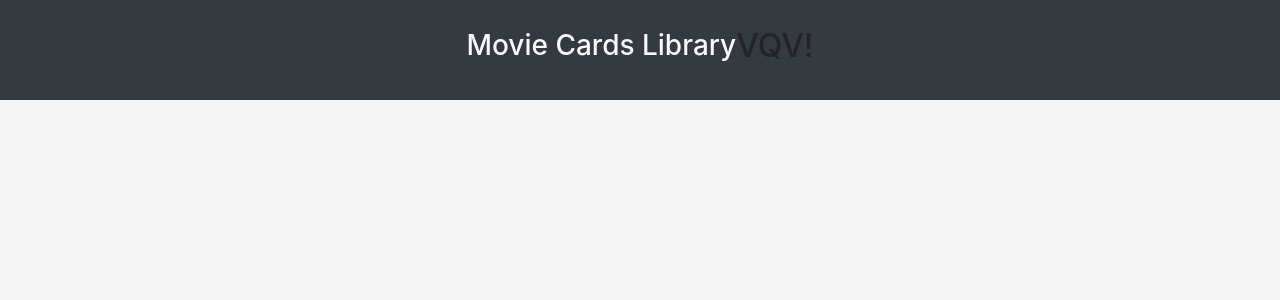
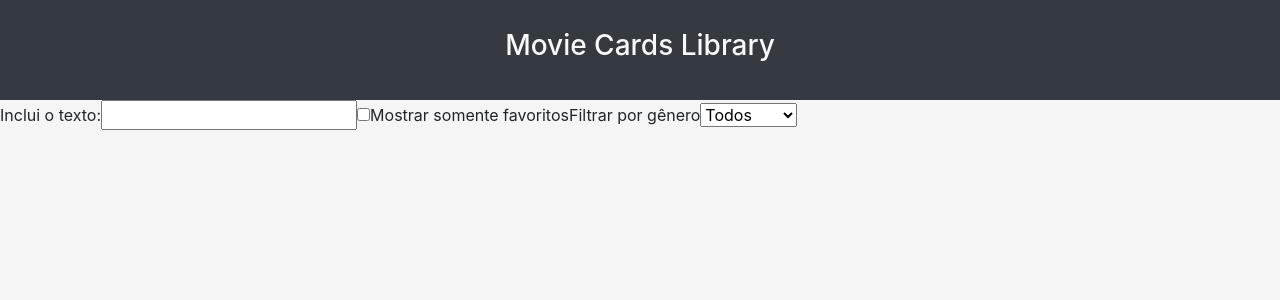
Before and after one commit to tryber/sd-05-block12-project-movie-card-library-stateful, a React (Create React App) app: page / in a window 1280 px wide. Shown: the top 300 px of the page. Built offline with nearby package versions, Linux system fonts and the light colour scheme.

Commit message:
Varificando primeiros requisitos

```diff
--- a/src/components/Header.jsx
+++ b/src/components/Header.jsx
@@ -1,12 +1,14 @@
 import React from 'react';
-
+import SearchBar from './SearchBar';
 class Header extends React.Component {
   render() {
     return (
-      <header className="movie-card-header">
-        <h1 className="page-title">Movie Cards Library</h1>
-        <h2>VQV!</h2>
-      </header>
+      <div>
+        <header className="movie-card-header">
+          <h1 className="page-title">Movie Cards Library</h1>
+        </header>
+        <SearchBar />
+      </div>
     );
   }
 }
--- a/src/components/MovieCard.jsx
+++ b/src/components/MovieCard.jsx
@@ -1,6 +1,6 @@
 import React from 'react';
-
 import Rating from './Rating';
+// cartão de filme
 
 class MovieCard extends React.Component {
   render() {
--- a/src/components/MovieList.jsx
+++ b/src/components/MovieList.jsx
@@ -1,7 +1,6 @@
 import React from 'react';
-
 import MovieCard from './MovieCard';
-
+//Lista de filmes
 class MovieList extends React.Component {
   render() {
     const { movies } = this.props;
--- a/src/components/Rating.jsx
+++ b/src/components/Rating.jsx
@@ -1,5 +1,5 @@
 import React from 'react';
-
+// avaliação
 class Rating extends React.Component {
   render() {
     const { rating } = this.props;
--- a/src/components/SearchBar.jsx
+++ b/src/components/SearchBar.jsx
@@ -1 +1,41 @@
 // implement SearchBar component here
+// Barra de pesquisa
+import React from 'react';
+import MovieCards from './MovieCard';
+
+class SearchBar extends React.Component {
+  constructor(props) {
+    super(props)
+    this.state = {
+      searchText: '',
+      selectedGenre: '',
+    }
+  }
+
+  onSearchTextChange = () => { }
+  bookmarkedOnly = () => { }
+  onBookmarkedChange = () => { }
+  onSelectedGenreChange = () => { }
+
+  render() {
+    const { searchText, selectedGenre } = this.state;
+    return (
+      <div>
+        <label>Inclui o texto:</label>
+          <input type="text" value={searchText} onChange={() => this.onSearchTextChange} className="optionsInput" />
+        <label>
+          <input type="checkbox" onChange={() => this.onBookmarkedChange} className="checked" checked={this.bookmarkedOnly} />
+        </label>Mostrar somente favoritos
+        <label>Filtrar por gênero</label>
+        <select value={selectedGenre} onChange={() => this.onSelectedGenreChange}>
+          <option value="">Todos</option>
+          <option value="action">Ação</option>
+          <option value="comedy">Comédia</option>
+          <option value="thriller">Suspense</option>
+        </select>
+      </div>
+    );
+  }
+}
+
+export default SearchBar;
```
Also changed, not shown: src/components/AddMovie.jsx (+16 -0 lines), src/components/MovieLibrary.jsx (+16 -0 lines).
